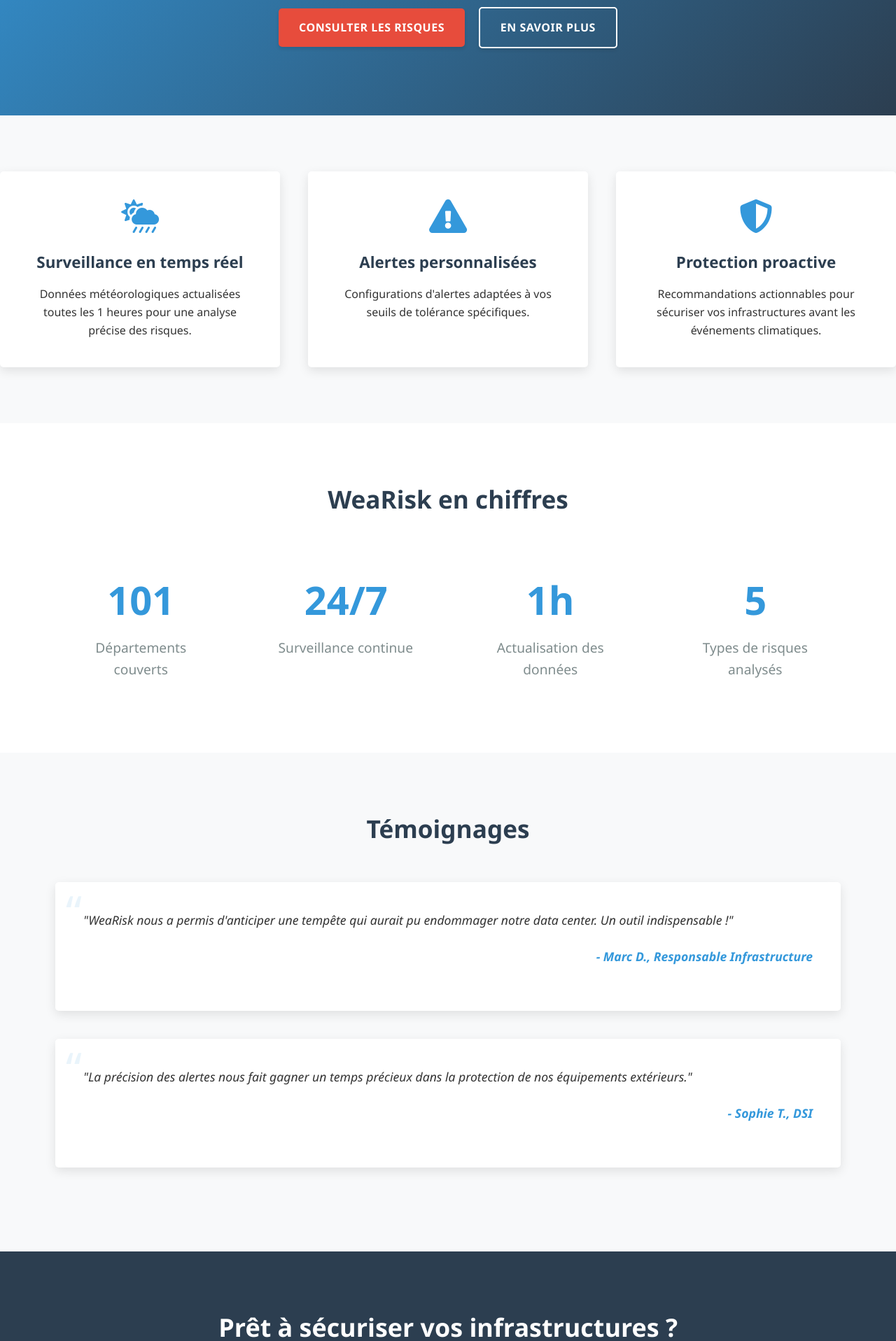
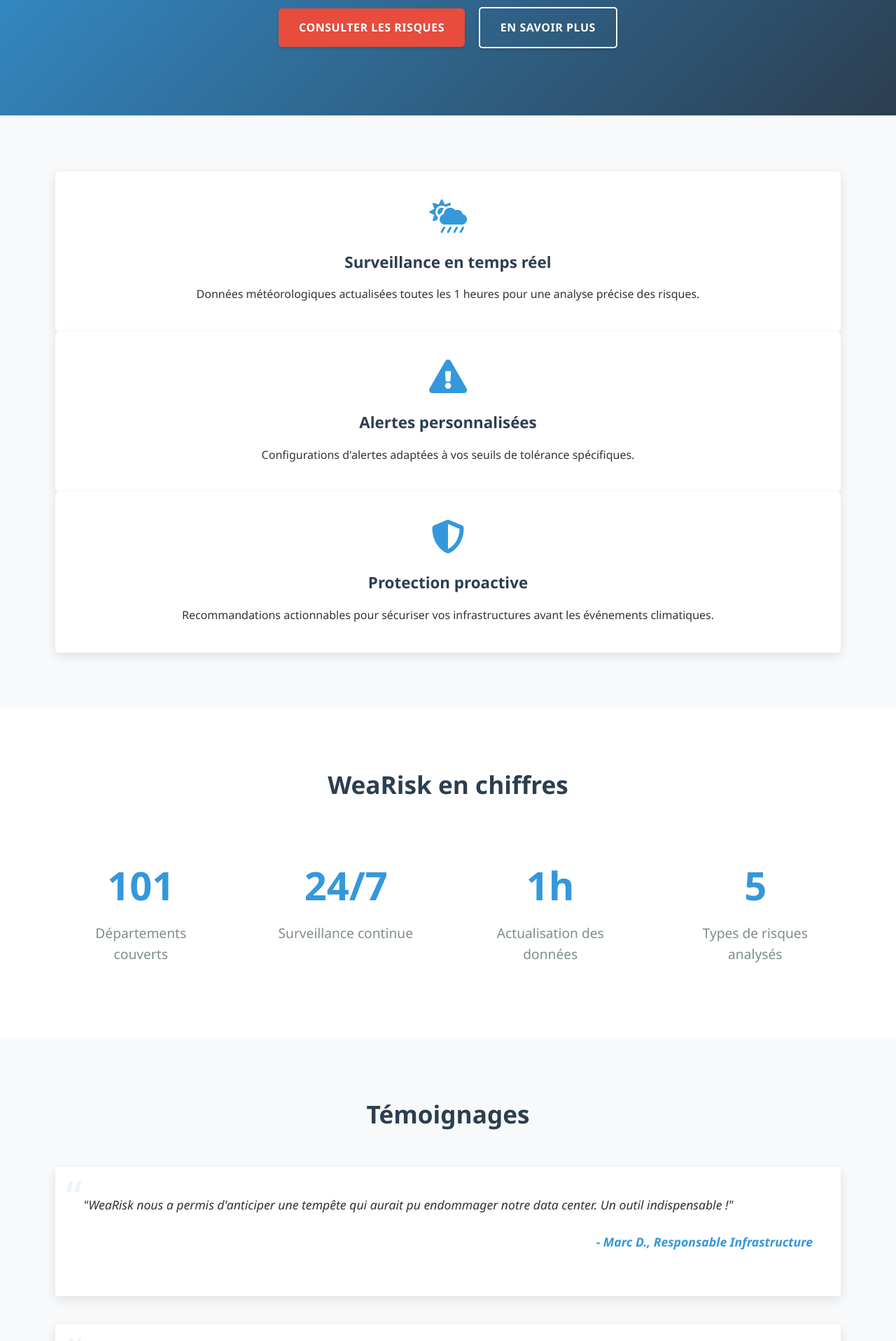
Before and after one commit to Zalgo-Dev/WeaRisk, a Flask app: page / in a window 1280 px wide. Shown: the part 419-2336 px from the top of the page at 70% size. Run offline with Flask 3, Linux system fonts and the light colour scheme.

Commit message:
Fix card + ajout container

```diff
--- a/app/templates/index.html
+++ b/app/templates/index.html
@@ -15,6 +15,7 @@
 </section>
 
 <section id="features" class="features">
+    <div class="container"> <!-- Ajout d'un container pour mieux contrôler l'espacement -->
         <div class="feature">
             <i class="fas fa-cloud-sun-rain fa-3x"></i>
             <h2>Surveillance en temps réel</h2>
@@ -29,6 +30,7 @@
             <i class="fas fa-shield-alt fa-3x"></i>
             <h2>Protection proactive</h2>
             <p>Recommandations actionnables pour sécuriser vos infrastructures avant les événements climatiques.</p>
+        </div>
     </div>
 </section>
 
```
Lines whose indentation alone changed are shown as unchanged.
